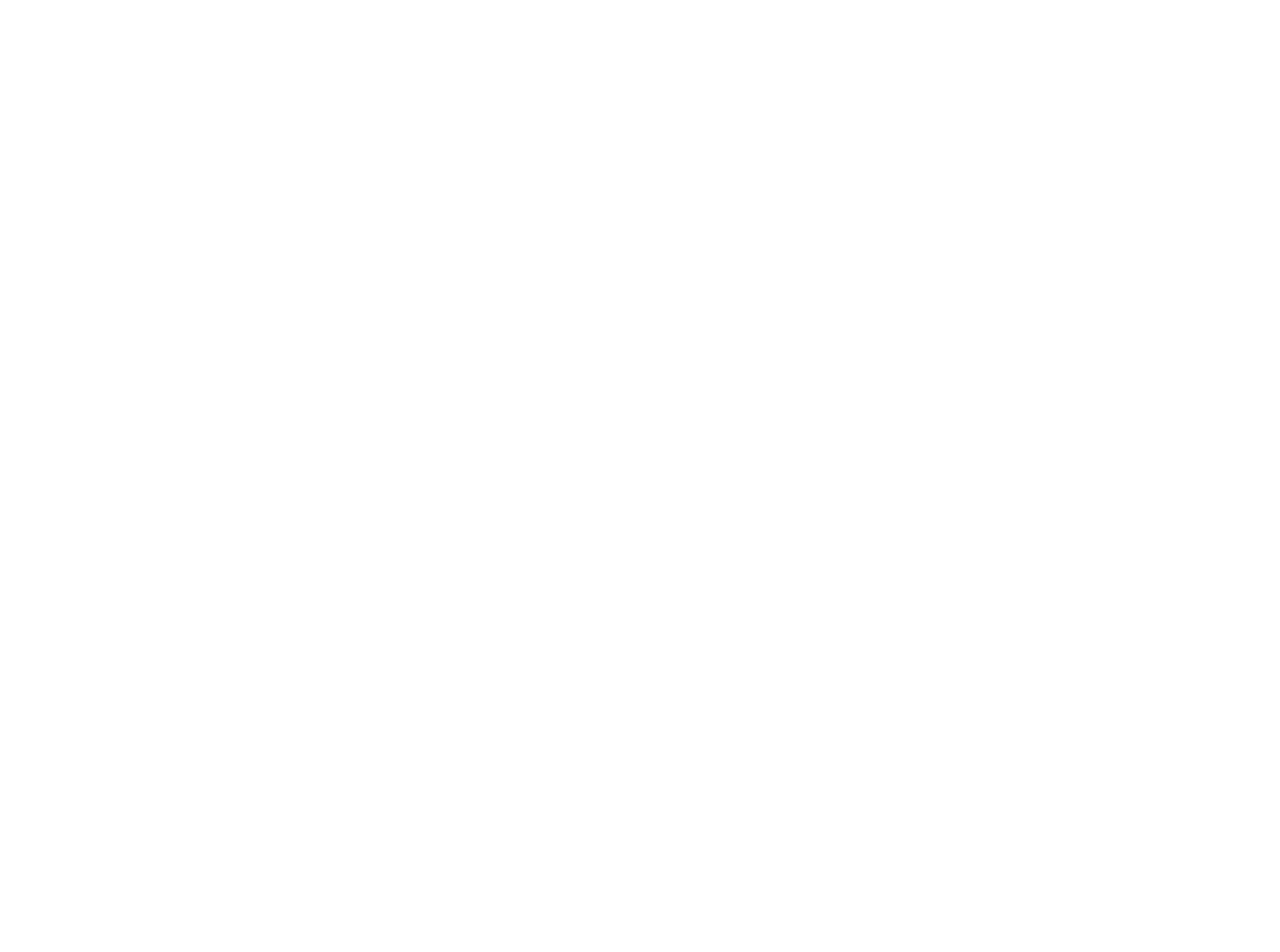
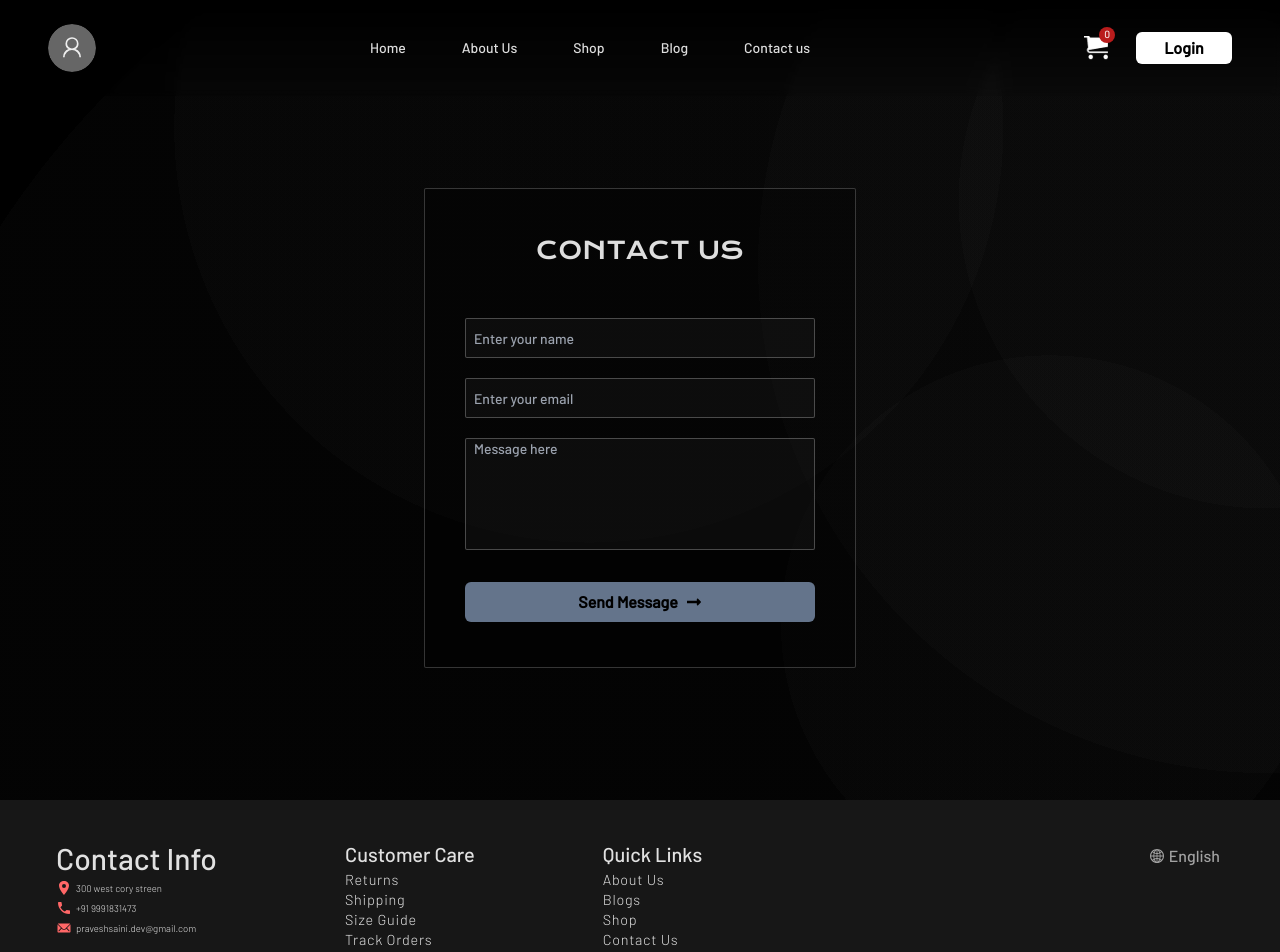
Before and after one commit to pravesh-dev/PeerShop, a React (Vite) app: page /contact in a window 1280 px wide. Before the commit this address had no page. Shown: the top 952 px of the page. Before the commit the page ends 800 px from the top, so only its background shows below. Built offline with nearby package versions, Linux system fonts and the light colour scheme.

Commit message:
added contact up page and added routing for this

```diff
--- a/src/App.jsx
+++ b/src/App.jsx
@@ -9,6 +9,7 @@
 import Layout from "./Components/Layout";
 import Login from "./Components/Login";
 import SignUp from "./Components/SignUp";
+import ContactUs from "./Components/ContactUs";
 
 function App() {
   return (
@@ -26,7 +27,8 @@
           ></Route>
           <Route path="/:id/:name" element={<Item />}></Route>
           <Route path="/login" element={<Login/>}></Route>
-          <Route path="/SignUp" element={<SignUp/>}></Route>
+          <Route path="/signUp" element={<SignUp/>}></Route>
+          <Route path="/contact" element={<><ContactUs/> <Footer/></>}></Route>
         </Route>
       </Routes>
     </BrowserRouter>
--- /dev/null
+++ b/src/Components/ContactUs.jsx
@@ -0,0 +1,22 @@
+import React from 'react';
+import { IoLocationSharp } from "react-icons/io5";
+import { IoMdCall, IoIosMail } from "react-icons/io";
+import { FaLongArrowAltRight } from "react-icons/fa";
+
+const ContactUs = () => {
+  return (
+    <div className='w-full h-screen bg-[#111] flex justify-center items-center background_design2'>
+      <div className='bg-[#0000004b] w-80 h-[27rem] mx-1 mt-8  flex gap-5 flex-col items-center justify-center border border-white/20 rounded-sm md:w-[30rem] lg:mt-14 lg:w-[27rem] lg:h-[30rem]'>
+        <h1 className='text-2xl font-krona mb-5 lg:mb-8'>CONTACT US</h1>
+        <form action="/" method='post' className='w-full flex flex-col items-center px-2 gap-3 md:px-10 lg:gap-5'>
+            <input type="text" name="name" placeholder='Enter your name' className='form_input' />
+            <input type="email" name="email" placeholder='Enter your email' className='form_input' />
+            <textarea className='bg-[#26262648] outline-none border border-white/25 rounded-sm pl-2 text-sm h-28 w-full resize-none' name="message" placeholder='Message here'></textarea>
+            <button className='flex items-center justify-center gap-2 bg-slate-500 text-black font-bold w-full h-10 mt-3 rounded-md'>Send Message <span><FaLongArrowAltRight /></span></button>
+        </form>
+      </div>
+    </div>
+  );
+};
+
+export default ContactUs;
--- a/src/Components/Footer.jsx
+++ b/src/Components/Footer.jsx
@@ -6,6 +6,7 @@
 import { MdOutlineFacebook } from "react-icons/md";
 import { FaYoutube } from "react-icons/fa";
 import { FaLinkedin, FaXTwitter } from "react-icons/fa6";
+import { Link } from "react-router-dom";
 
 function Footer() {
   return (
@@ -37,18 +38,18 @@
         </div>
         <div className="flex flex-col gap-1">
           <h2 className="text-xl">Customer Care</h2>
-          <a className="footer_care_and_links" href="#">Returns</a>
-          <a className="footer_care_and_links" href="#">Shipping</a>
-          <a className="footer_care_and_links" href="#">Size Guide</a>
-          <a className="footer_care_and_links" href="#">Track Orders</a>
-          <a className="footer_care_and_links" href="#">My Orders</a>
+          <Link className="footer_care_and_links">Returns</Link>
+          <Link className="footer_care_and_links">Shipping</Link>
+          <Link className="footer_care_and_links">Size Guide</Link>
+          <Link className="footer_care_and_links">Track Orders</Link>
+          <Link className="footer_care_and_links">My Orders</Link>
         </div>
         <div className="flex flex-col gap-1">
           <h2 className="text-xl">Quick Links</h2>
-          <a className="footer_care_and_links" href="#">About Us</a>
-          <a className="footer_care_and_links" href="#">Blogs</a>
-          <a className="footer_care_and_links" href="#">Shop</a>
-          <a className="footer_care_and_links" href="#">Contact Us</a>
+          <Link className="footer_care_and_links">About Us</Link>
+          <Link className="footer_care_and_links">Blogs</Link>
+          <Link className="footer_care_and_links">Shop</Link>
+          <Link to="/contact" className="footer_care_and_links">Contact Us</Link>
         </div>
         <div className="hidden sm:flex"></div>
       </div>
--- a/src/Components/Header.jsx
+++ b/src/Components/Header.jsx
@@ -33,11 +33,11 @@
           <img className="w-7" src={close} alt="close png" onClick={() => { setIsNavHidden(true) }} />
         </div>
         <nav className="mobile_nav flex flex-col gap-2 mt-14">
-          <a className="w-full bg-[#69409107] text-xl px-3 py-2" href="#">Home</a>
-          <a className="w-full bg-[#69409107] text-xl px-3 py-2" href="#">About Us</a>
-          <a className="w-full bg-[#69409107] text-xl px-3 py-2" href="#">Shop</a>
-          <a className="w-full bg-[#69409107] text-xl px-3 py-2" href="#">Blogs</a>
-          <a className="w-full bg-[#69409107] text-xl px-3 py-2" href="#">Contact</a>
+          <Link to='/' className="w-full bg-[#69409107] text-xl px-3 py-2"  onClick={() => { setIsNavHidden(true) }}>Home</Link>
+          <Link className="w-full bg-[#69409107] text-xl px-3 py-2"  onClick={() => { setIsNavHidden(true) }}>About Us</Link>
+          <Link className="w-full bg-[#69409107] text-xl px-3 py-2"  onClick={() => { setIsNavHidden(true) }}>Shop</Link>
+          <Link className="w-full bg-[#69409107] text-xl px-3 py-2"  onClick={() => { setIsNavHidden(true) }}>Blogs</Link>
+          <Link to='/contact' className="w-full bg-[#69409107] text-xl px-3 py-2"  onClick={() => { setIsNavHidden(true) }}>Contact</Link>
           <Link to='/login' className="bg-white text-black py-1 text-lg font-bold mt-3 mx-1 rounded-sm text-center" onClick={() => { setIsNavHidden(true) }}>Login</Link>
         </nav>
       </div>
@@ -46,10 +46,11 @@
           <span className="w-8 h-8 rounded-full overflow-hidden lg:w-12 lg:h-12"><img className="w-full h-full object-cover" src={profileDef} alt="" /></span>
           <h2 className="font-krona uppercase text-sm lg:hidden">PeerShop</h2>
         <nav className={`desktop_nav gap-14 hidden lg:flex`}>
-          <a className="text-sm hover:scale-105 duration-300 hover:text-cyan-200" href="#">Home</a>
-          <a className="text-sm hover:scale-105 duration-300 hover:text-cyan-200" href="#">About Us</a>
-          <a className="text-sm hover:scale-105 duration-300 hover:text-cyan-200" href="#">Shop</a>
-          <a className="text-sm hover:scale-105 duration-300 hover:text-cyan-200" href="#">Blog</a>
+          <Link to='/' className="text-sm hover:scale-105 duration-300 hover:text-cyan-200">Home</Link>
+          <Link className="text-sm hover:scale-105 duration-300 hover:text-cyan-200">About Us</Link>
+          <Link className="text-sm hover:scale-105 duration-300 hover:text-cyan-200">Shop</Link>
+          <Link className="text-sm hover:scale-105 duration-300 hover:text-cyan-200">Blog</Link>
+          <Link to='/contact' className="text-sm hover:scale-105 duration-300 hover:text-cyan-200">Contact us</Link>
         </nav>
         <div className="flex items-center gap-3 lg:gap-7">
           <div className="relative">
--- a/src/index.css
+++ b/src/index.css
@@ -32,3 +32,6 @@
 .background_design{
   background-image: radial-gradient(circle at center center, transparent,rgb(33,33,33)),repeating-linear-gradient(135deg, rgb(33,33,33) 0px, rgb(33,33,33) 2px,transparent 2px, transparent 10px,rgb(33,33,33) 10px, rgb(33,33,33) 11px,transparent 11px, transparent 21px),repeating-linear-gradient(45deg, rgb(47,47,47) 0px, rgb(47,47,47) 4px,transparent 4px, transparent 8px),linear-gradient(90deg, rgb(33,33,33),rgb(33,33,33));
 }
+.background_design2{
+  background-image: radial-gradient(circle at 99% 33%, hsla(235,0%,48%,0.03) 0%, hsla(235,0%,48%,0.03) 37%,transparent 37%, transparent 100%),radial-gradient(circle at 46% 16%, hsla(235,0%,48%,0.03) 0%, hsla(235,0%,48%,0.03) 43%,transparent 43%, transparent 100%),radial-gradient(circle at 99% 25%, hsla(235,0%,48%,0.03) 0%, hsla(235,0%,48%,0.03) 22%,transparent 22%, transparent 100%),radial-gradient(circle at 57% 88%, hsla(235,0%,48%,0.03) 0%, hsla(235,0%,48%,0.03) 86%,transparent 86%, transparent 100%),radial-gradient(circle at 82% 78%, hsla(235,0%,48%,0.03) 0%, hsla(235,0%,48%,0.03) 22%,transparent 22%, transparent 100%),linear-gradient(90deg, rgb(0,0,0),rgb(0,0,0));
+}
--- a/tailwind.config.js
+++ b/tailwind.config.js
@@ -13,7 +13,7 @@
       },
       screens: {
         xs: '470px',
-      }
+      },
     },
   },
   plugins: [],
```
